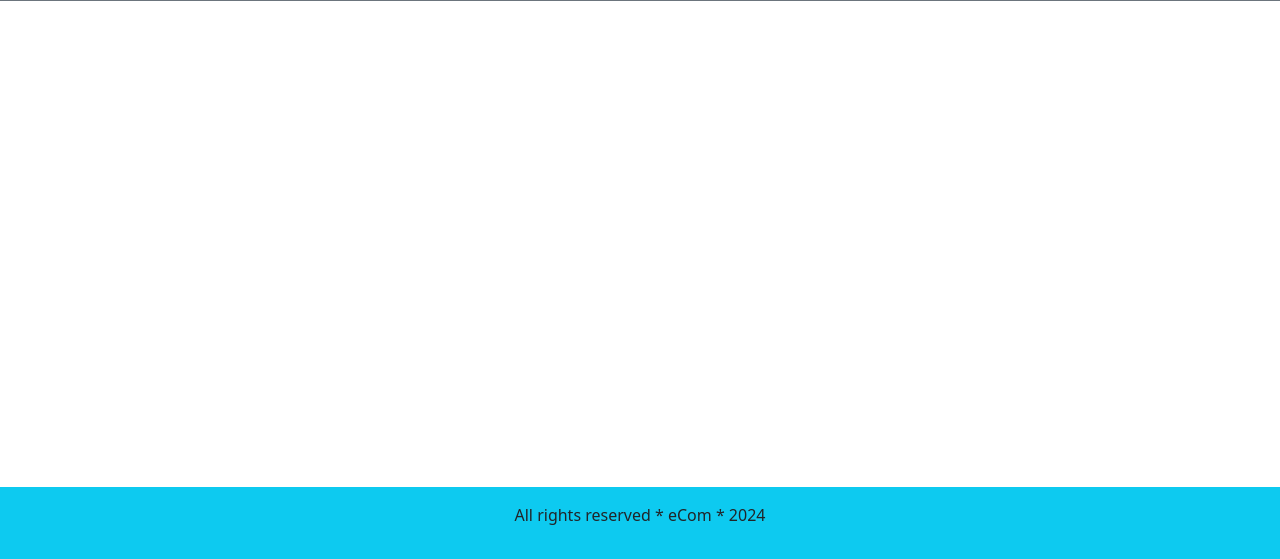
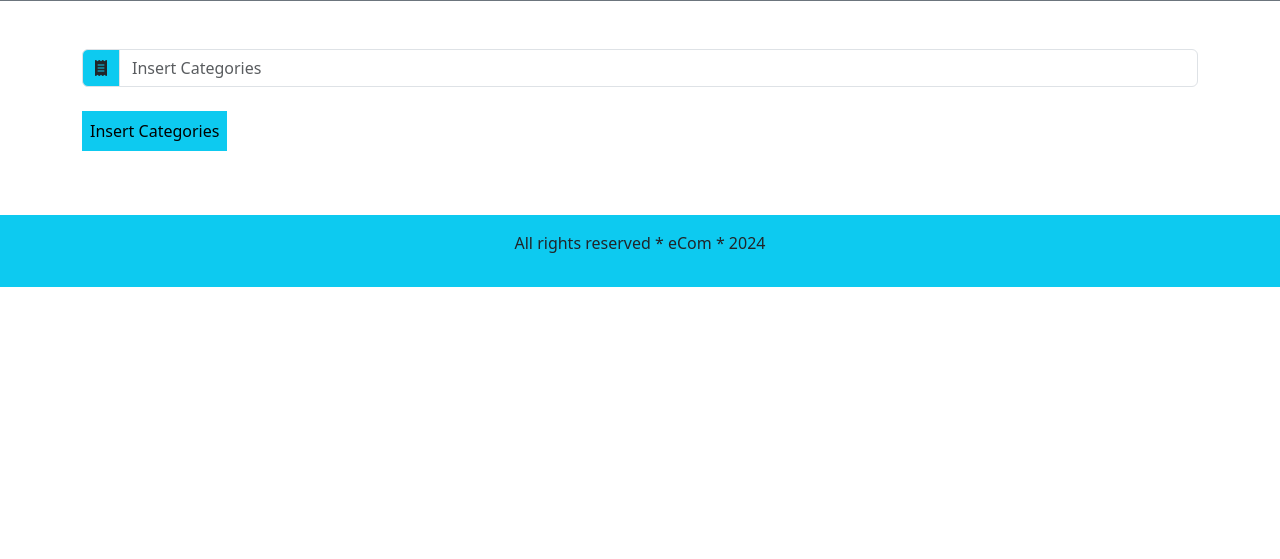
Before and after one commit to rekamakadi/php-ecommerce, a PHP site: page /admin_area/index.php?insert_category in a window 1280 px wide. Shown: the part 241-800 px from the top of the page. Run offline with PHP 8.4, Linux system fonts and the light colour scheme; some libraries are stand-ins or nearby versions.

Commit message:
[feat] add insert_categories.php

```diff
--- a/admin_area/index.php
+++ b/admin_area/index.php
@@ -7,6 +7,8 @@
     <title>Admin Dashboard</title>
     <!-- bootstrap css link -->
     <link href="https://cdn.jsdelivr.net/npm/bootstrap@5.3.3/dist/css/bootstrap.min.css" rel="stylesheet" integrity="sha384-QWTKZyjpPEjISv5WaRU9OFeRpok6YctnYmDr5pNlyT2bRjXh0JMhjY6hW+ALEwIH" crossorigin="anonymous">
+    <!-- font awesome link -->
+    <link rel="stylesheet" href="https://cdnjs.cloudflare.com/ajax/libs/font-awesome/6.6.0/css/all.min.css" integrity="sha512-Kc323vGBEqzTmouAECnVceyQqyqdsSiqLQISBL29aUW4U/M7pSPA/gEUZQqv1cwx4OnYxTxve5UMg5GT6L4JJg==" crossorigin="anonymous" referrerpolicy="no-referrer" />
     <!-- css file -->
     <link rel="stylesheet" href="../style.css">
 </head>
@@ -38,7 +40,7 @@
                 <div class="button text-center">
                     <button><a href="" class="nav-link text-light bg-info m-1">Insert Products</a></button>
                     <button><a href="" class="nav-link text-light bg-info m-1">View Products</a></button>
-                    <button><a href="" class="nav-link text-light bg-info m-1">Insert Categories</a></button>
+                    <button><a href="/admin_area/index.php?insert_category" class="nav-link text-light bg-info m-1">Insert Categories</a></button>
                     <button><a href="" class="nav-link text-light bg-info m-1">View Categories</a></button>
                     <button><a href="" class="nav-link text-light bg-info m-1">Insert Brands</a></button>
                     <button><a href="" class="nav-link text-light bg-info m-1">View Brands</a></button>
@@ -49,10 +51,17 @@
                 </div>
             </div>
         </div>
-<!-- footer -->
-<div class="bg-info p-3 text-center footer">
-        <p>All rights reserved * eCom * 2024</p>
-    </div>
+        <div class="container my-5">
+            <?php
+            if (isset($_GET['insert_category'])) {
+                include('insert_categories.php');
+            }
+            ?>
+        </div>
+        <!-- footer -->
+        <div class="bg-info p-3 text-center footer">
+            <p>All rights reserved * eCom * 2024</p>
+        </div>
     </div>
 
 
--- /dev/null
+++ b/admin_area/insert_categories.php
@@ -0,0 +1,10 @@
+<form action="" method="post" class="mb-2">
+    <div class="input-group w-90 mb-2">
+        <span class="input-group-text bg-info" id="basic-addon1"><i class="fa-solid fa-receipt"></i></span>
+        <input type="text" class="form-control" name="cat-title" placeholder="Insert Categories" aria-label="Username" aria-describedby="basic-addon1">
+    </div>
+    <div class="input-group w-10 mb-2 m-auto">
+        <!-- <input type="submit" class="form-control bg-info" name="insert-cat" value="Insert Categories" aria-label="Username" aria-describedby="basic-addon1"> -->
+        <button type="submit" class="bg-info p-2 my-3 border-0">Insert Categories</button>
+    </div>
+</form>
--- a/style.css
+++ b/style.css
@@ -22,7 +22,7 @@
 }
 
 .footer {
-    position: absolute;
+    position: absolute fixed;
     width: 100%;
     bottom: 0;
     left: 0;
```
